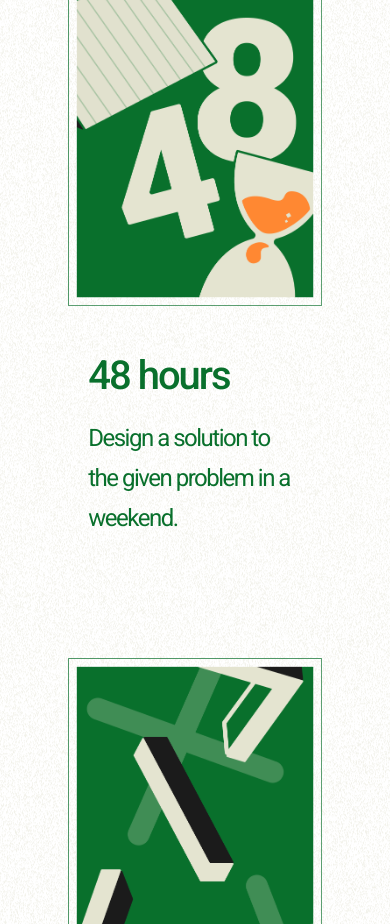
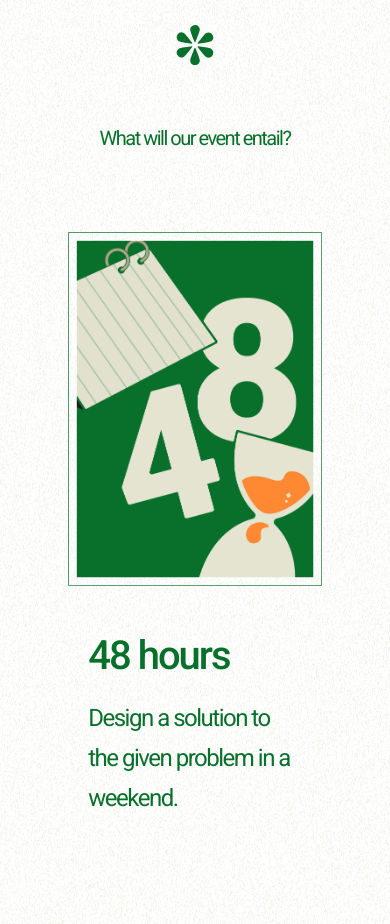
Before and after one commit to uwctrl-y/uwctrly, a Vue app: page / in a window 390 px wide. Shown: the part 1960-2884 px from the top of the page. Built offline with nearby package versions, Linux system fonts and the light colour scheme.

Commit message:
fixed static panel spacing

```diff
--- a/src/views/WhatsGoingDown.vue
+++ b/src/views/WhatsGoingDown.vue
@@ -214,11 +214,16 @@ export default {
     .panel-text {
       font-size: 24px;
     }
+
+    .row {
+      height: 120vh;
+    }
   }
 
   @media screen and (max-width: 900px) {
     .row {
       gap: 30px;
+      height: 110vh;
     }
     .panel-heading {
       font-size: 50px;
@@ -235,12 +240,15 @@ export default {
       margin: 0 40px;
       line-height: 8rem;
     }
+
+    .whats-going-down-subheading {
+      margin-bottom: 80px;
+    }
     .row {
       flex-direction: column;
       height: auto;
       gap: 100px;
       align-items: center;
-      margin-bottom: 100px;
     }
     .panel {
       width: 75vw;
@@ -253,6 +261,10 @@ export default {
     }
     .panel-text {
       font-size: 30px;
+    }
+
+    .whats-going-down-section {
+      margin-bottom: 0;
     }
   }
 
```
